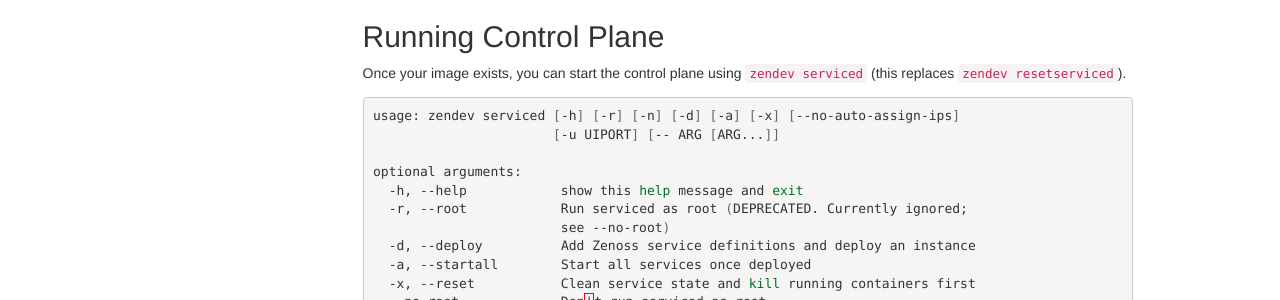
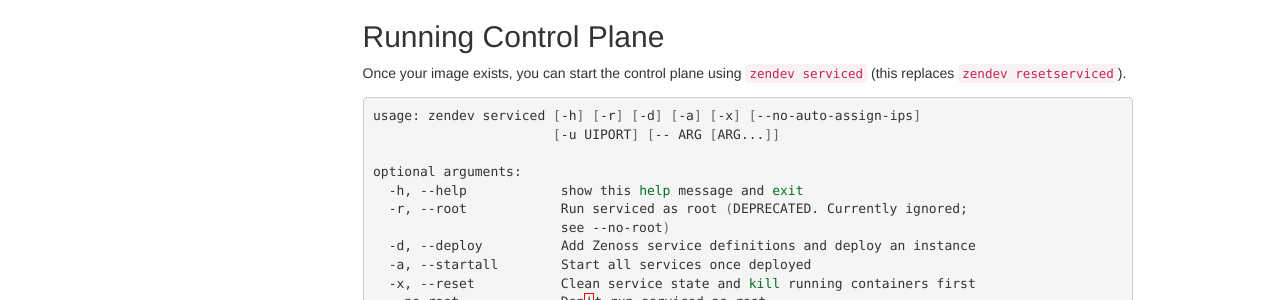
Before and after one commit to zenoss/zendev, a Sphinx documentation site: the page built from docs/devimg.rst, in a window 1280 px wide and 1388 px high. Shown: the part 676-976 px from the top of the window. Built offline with Sphinx 7.4.7, drawn with Linux system fonts in a browser that asks for light colours.

```diff
--- a/docs/devimg.rst
+++ b/docs/devimg.rst
@@ -45,7 +45,7 @@ serviced`` (this replaces ``zendev resetserviced``).
 
 .. code-block:: bash
 
-    usage: zendev serviced [-h] [-r] [-n] [-d] [-a] [-x] [--no-auto-assign-ips]
+    usage: zendev serviced [-h] [-r] [-d] [-a] [-x] [--no-auto-assign-ips]
                            [-u UIPORT] [-- ARG [ARG...]]
 
     optional arguments:
```
